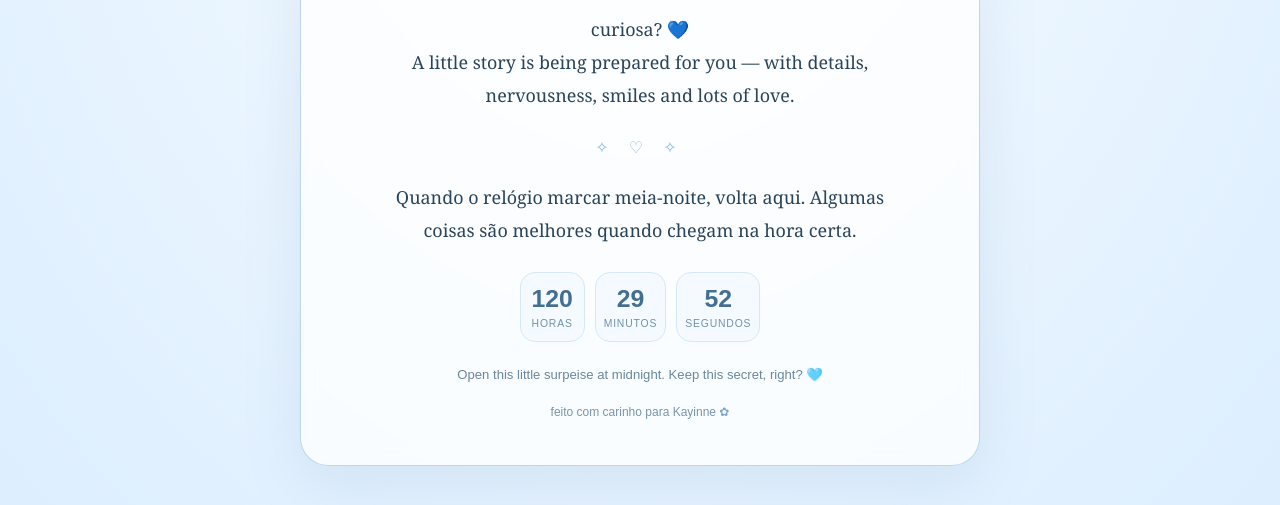
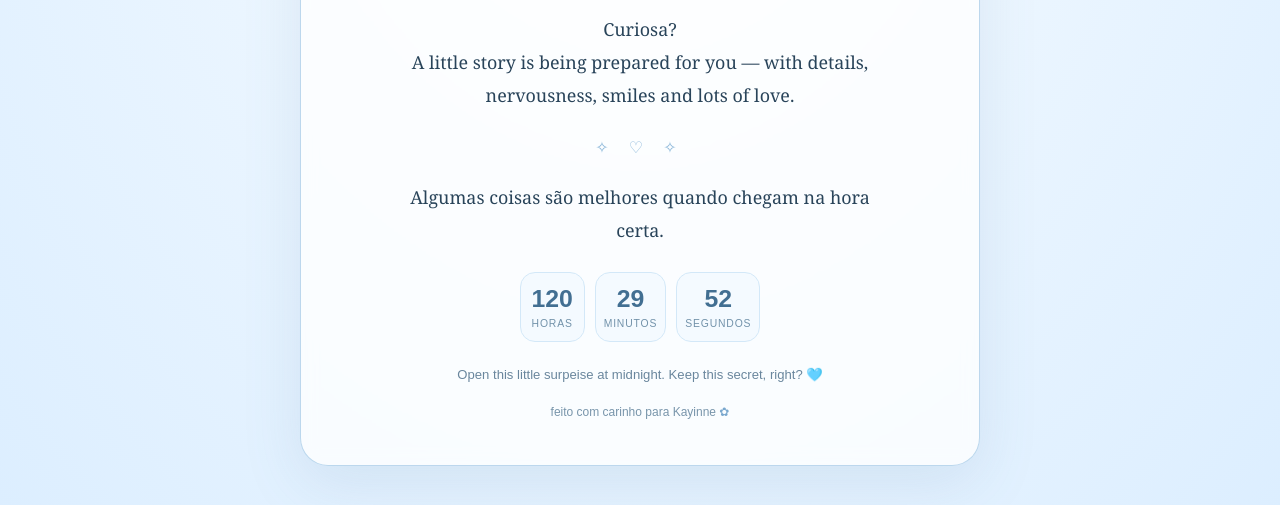
Before and after one commit to forKayinne/One_Last_Thing_Kayinne, a plain HTML site: page index.html in a window 1280 px wide. Shown: the part 299-804 px from the top of the page. Drawn offline with Linux system fonts and the light colour scheme.

Commit message:
Update index.html

```diff
--- a/index.html
+++ b/index.html
@@ -15,8 +15,8 @@ main{position:relative;z-index:1;width:min(92%,680px);margin:0 auto;padding:30px
 <body><main><div class="card">
 <div class="eyebrow">uma pequena surpresa, feita com amor</div><div class="lilies" aria-label="Lírios e corações">𓍯 ✿ ♡ ✿ 𓍯</div>
 <section id="locked"><h1 class="script">For you Kayinne <span class="heart">♡</span></h1><h2>Shhh… ainda não está na hora.</h2>
-<p class="message">curiosa? 💙<br>A little story is being prepared for you — with details, nervousness, smiles and lots of love.</p><div class="divider">✧ ♡ ✧</div>
-<p class="message">Quando o relógio marcar meia-noite, volta aqui. Algumas coisas são melhores quando chegam na hora certa.</p>
+<p class="message">Curiosa? <br>A little story is being prepared for you — with details, nervousness, smiles and lots of love.</p><div class="divider">✧ ♡ ✧</div>
+<p class="message">Algumas coisas são melhores quando chegam na hora certa.</p>
 <div id="timer" class="timer" aria-label="Contagem decrescente"><div class="unit"><span class="num" id="hours">--</span><span class="label">horas</span></div><div class="unit"><span class="num" id="minutes">--</span><span class="label">minutos</span></div><div class="unit"><span class="num" id="seconds">--</span><span class="label">segundos</span></div></div>
 <p id="dateHint" class="note">Uma surpresa está à tua espera. 💌</p></section>
 <section id="unlocked" class="hidden"><h1 class="script">Chegou a tua hora, Kayinne. <span class="heart">♡</span></h1><h2>Uma história que começa em nós. 🩵</h2>
```
